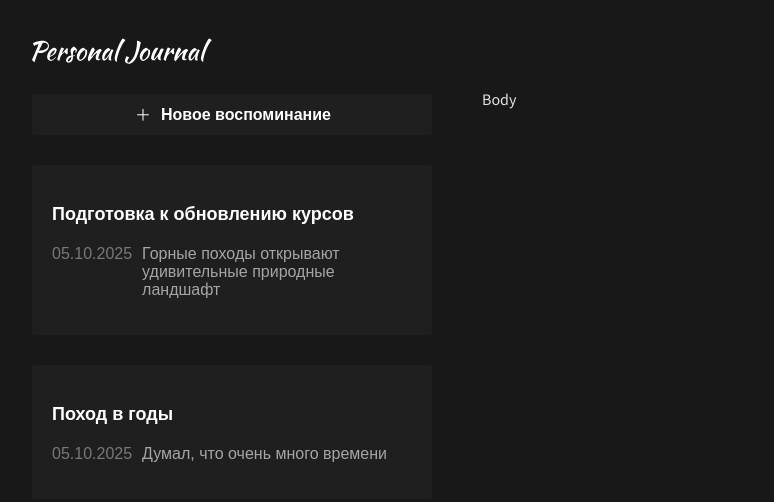
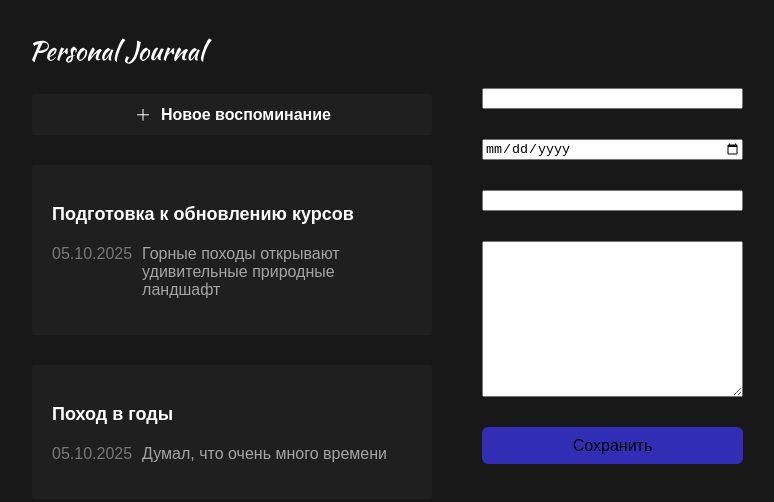
Before and after one commit to shaikouski-arkadzi/react_purple-1, a React (Vite) app: page / in a window 1280 px wide. Shown: the top 502 px of the page, without its empty margins (6-780 px from the left). Built offline with nearby package versions, Linux system fonts and the light colour scheme.

Commit message:
Add JournalForm component

```diff
--- a/src/App.jsx
+++ b/src/App.jsx
@@ -4,6 +4,7 @@
   Header,
   JournalAddButton,
   JournalList,
+  JournalForm,
 } from "./components";
 import { Body, SidePanel } from "./layouts";
 import "./App.css";
@@ -44,7 +45,9 @@
           </CardButton>
         </JournalList>
       </SidePanel>
-      <Body>Body</Body>
+      <Body>
+        <JournalForm />
+      </Body>
     </div>
   );
 }
--- a/src/components/Button/Button.jsx
+++ b/src/components/Button/Button.jsx
@@ -1,5 +1,9 @@
 import "./Button.css";
 
-export function Button() {
-  return <button className="button accent">Сохранить</button>;
+export function Button({ text, onClick }) {
+  return (
+    <button className="button accent" onClick={onClick}>
+      {text}
+    </button>
+  );
 }
--- /dev/null
+++ b/src/components/JournalForm/JournalForm.css
@@ -0,0 +1,5 @@
+.journal-form {
+  display: flex;
+  flex-direction: column;
+  gap: 30px;
+}
--- /dev/null
+++ b/src/components/JournalForm/JournalForm.jsx
@@ -0,0 +1,29 @@
+import { useState } from "react";
+import { Button } from "../Button/Button";
+import "./JournalForm.css";
+
+export function JournalForm() {
+  const [inputData, setInputData] = useState("");
+
+  const inputChange = (event) => {
+    setInputData(event.target.value);
+    console.log(inputData);
+  };
+
+  const addJournalItem = (e) => {
+    e.preventDefault();
+    const formData = new FormData(e.target);
+    const formProps = Object.fromEntries(formData);
+    console.log(formProps);
+  };
+
+  return (
+    <form className="journal-form" onSubmit={addJournalItem}>
+      <input type="text" name="title" />
+      <input type="date" name="date" />
+      <input type="text" name="tag" value={inputData} onChange={inputChange} />
+      <textarea name="post" id="" cols="30" rows="10"></textarea>
+      <Button text="Сохранить" onClick={() => {}} />
+    </form>
+  );
+}
--- a/src/components/index.js
+++ b/src/components/index.js
@@ -4,3 +4,4 @@
 export * from "./JournalAddButton/JournalAddButton";
 export * from "./JournalItem/JournalItem";
 export * from "./JournalList/JournalList";
+export * from "./JournalForm/JournalForm";
```
